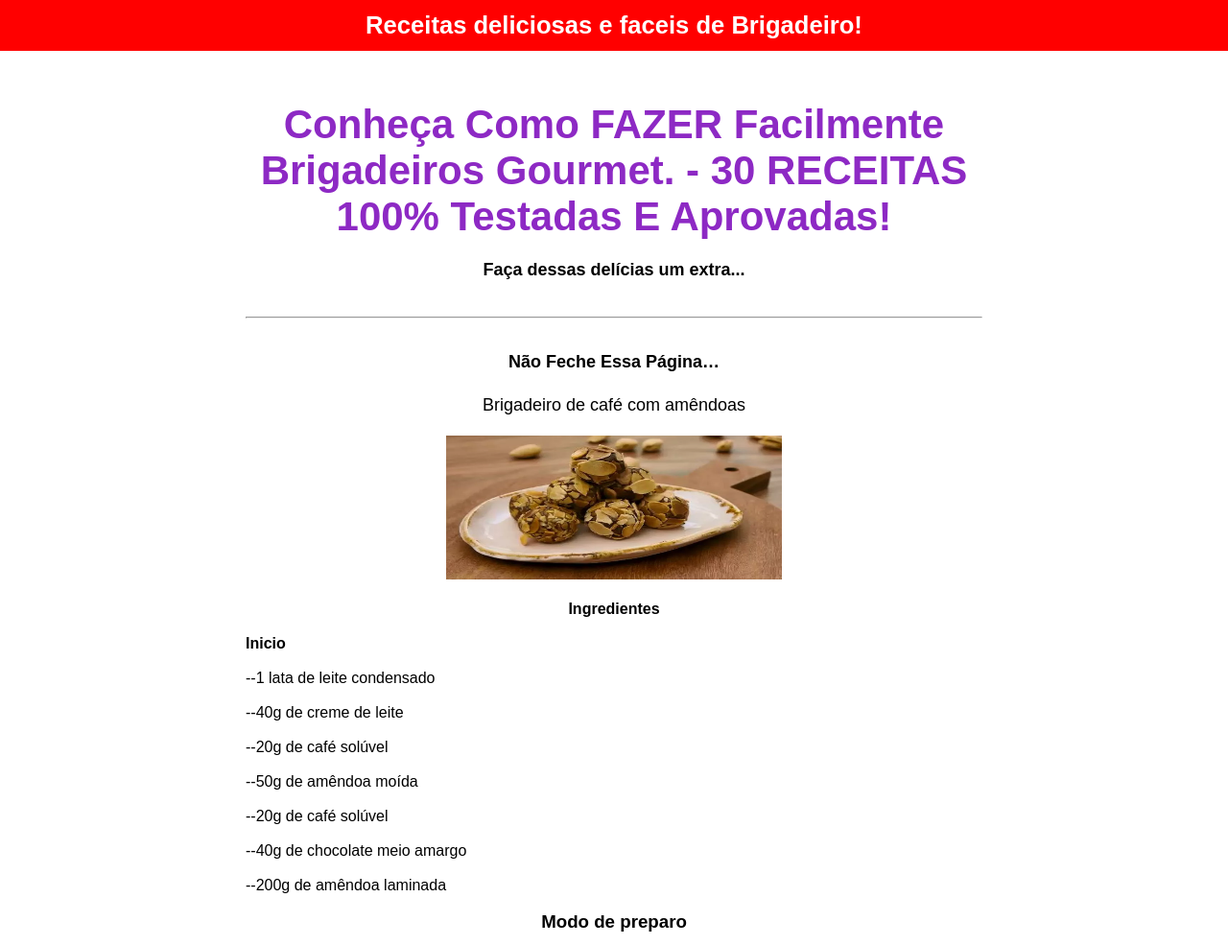
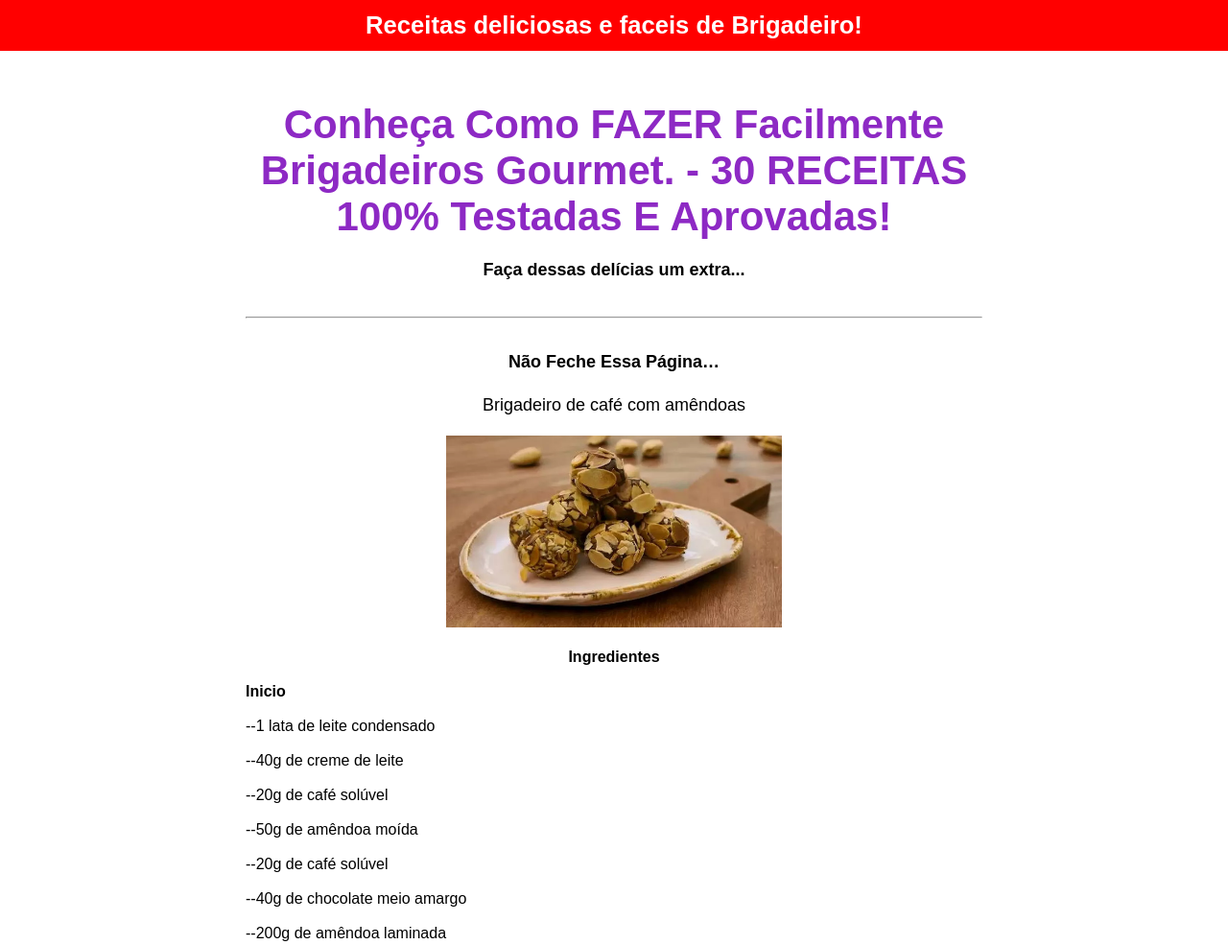
Before and after one commit to rodrigooliveira-23/frasesdepoder.fun, a plain HTML site: page index.html in a window 1280 px wide. Shown: the top 985 px of the page at 96% size. Drawn offline with Linux system fonts and the light colour scheme.

Commit message:
Update index.html

```diff
--- a/index.html
+++ b/index.html
@@ -133,7 +133,7 @@
 
    <p>Brigadeiro de café com amêndoas</strong></p>
 </h2>
-                            <img src="amendoa.png" alt="some text" width=350 height=150>
+                            <img src="amendoa.png" alt="some text" width=350 height=200>
     <p><div style="text-align: center;"><strong>Ingredientes</strong></div></p>
     <p><div style="text-align: left;"><strong>Inicio</strong></div></p>
     <p><div style="text-align: left;">--1 lata de leite condensado</div></p>
```
